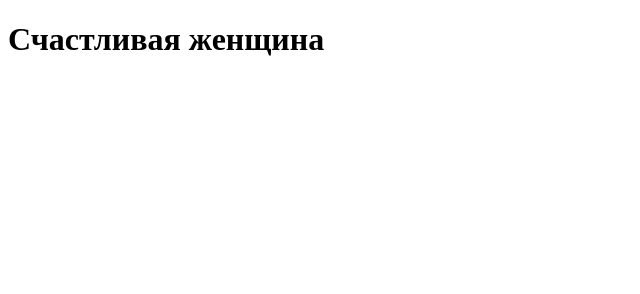
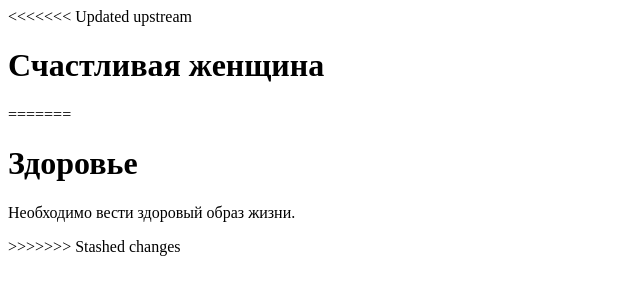
Before and after one commit to Irina14/new-progect, a plain HTML site: page index.html in a window 1280 px wide. Shown: the whole page, without its empty margins (0-640 px from the left). Drawn offline with Linux system fonts and the light colour scheme.

Commit message:
index.html changed

```diff
--- a/index.html
+++ b/index.html
@@ -6,6 +6,11 @@
   <title>Document</title>
 </head>
 <body>
+<<<<<<< Updated upstream
   <h1>Счастливая женщина</h1>
+=======
+  <h1>Здоровье</h1>
+  <p>Необходимо вести здоровый образ жизни.</p>
+>>>>>>> Stashed changes
 </body>
 </html>
```
